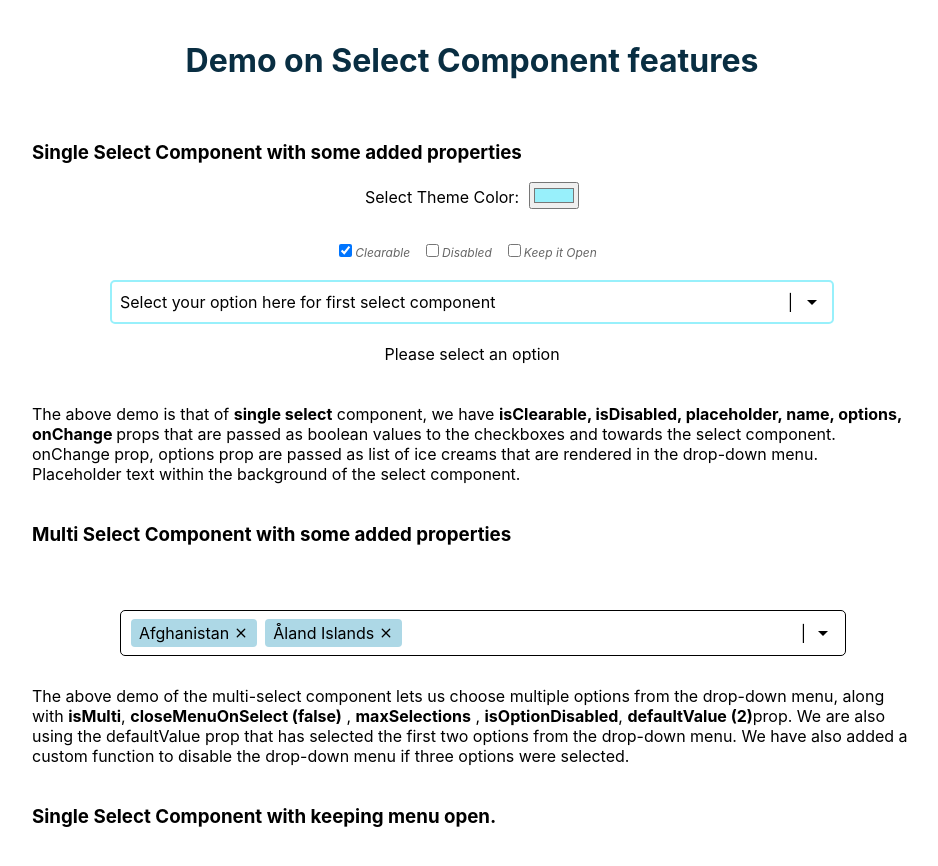
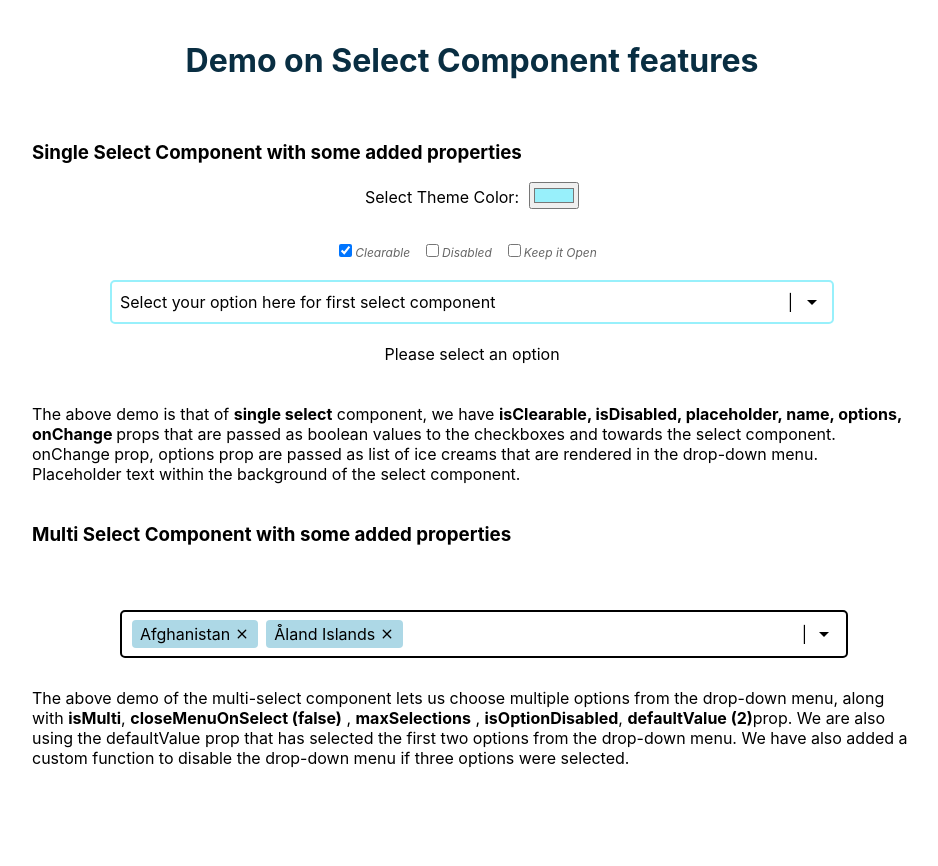
Before and after one commit to kmathewsksm/select-react-app, a React (Create React App) app: page / in a window 1280 px wide. Shown: the top 866 px of the page, without its empty margins (168-1106 px from the left). Built offline with nearby package versions, Linux system fonts and the light colour scheme.

Commit message:
17 commit

```diff
--- a/src/App.js
+++ b/src/App.js
@@ -149,45 +149,7 @@ function App() {
           options from the drop-down menu. We have also added a custom function
           to disable the drop-down menu if three options were selected.
         </div>
-        <br />
-        <div style={{ width: "100%" }}>
-          <h3 style={{ textAlign: "left" }}>
-            Single Select Component with keeping menu open.
-          </h3>
-        </div>
-        <br />
-        {/* <div
-          style={{
-            color: "hsl(0, 0%, 40%)",
-            display: "inline-block",
-            fontSize: 12,
-            fontStyle: "italic",
-            marginTop: "1em",
-          }}
-        >
-          <Checkbox
-            checked={isMenuOpen}
-            onChange={() => setIsMenuOpen((state) => !state)}
-          >
-            Keep it Open
-          </Checkbox>
-        </div>
-        <br />
-        <ThirdSelectComponent
-          isMenuOpen={isMenuOpen}
-          onChange={(option) => {
-            setSelectedOptionSingle(option ? option.description : null);
-            if (option) {
-              console.log("Selected value:", option.value);
-            }
-          }}
-        />
-        <br />
-        <div style={{ textAlign: "left", width: "100%" }}>
-          The above demo of the single-select component is primarily shown for{" "}
-          <span style={{ fontWeight: "bold" }}>IsOpen</span> prop only.
-        </div> */}
-        <br />
+
       </div>
     </>
   );
--- a/src/components/StateDropdown/StateDropdown.css
+++ b/src/components/StateDropdown/StateDropdown.css
@@ -18,7 +18,7 @@
   padding-bottom: 7px;
   justify-content: space-between;
   cursor: pointer;
-  border: 1px solid black;
+  border: 2px solid black;
 }
 
 .dropdown-controls {
```
